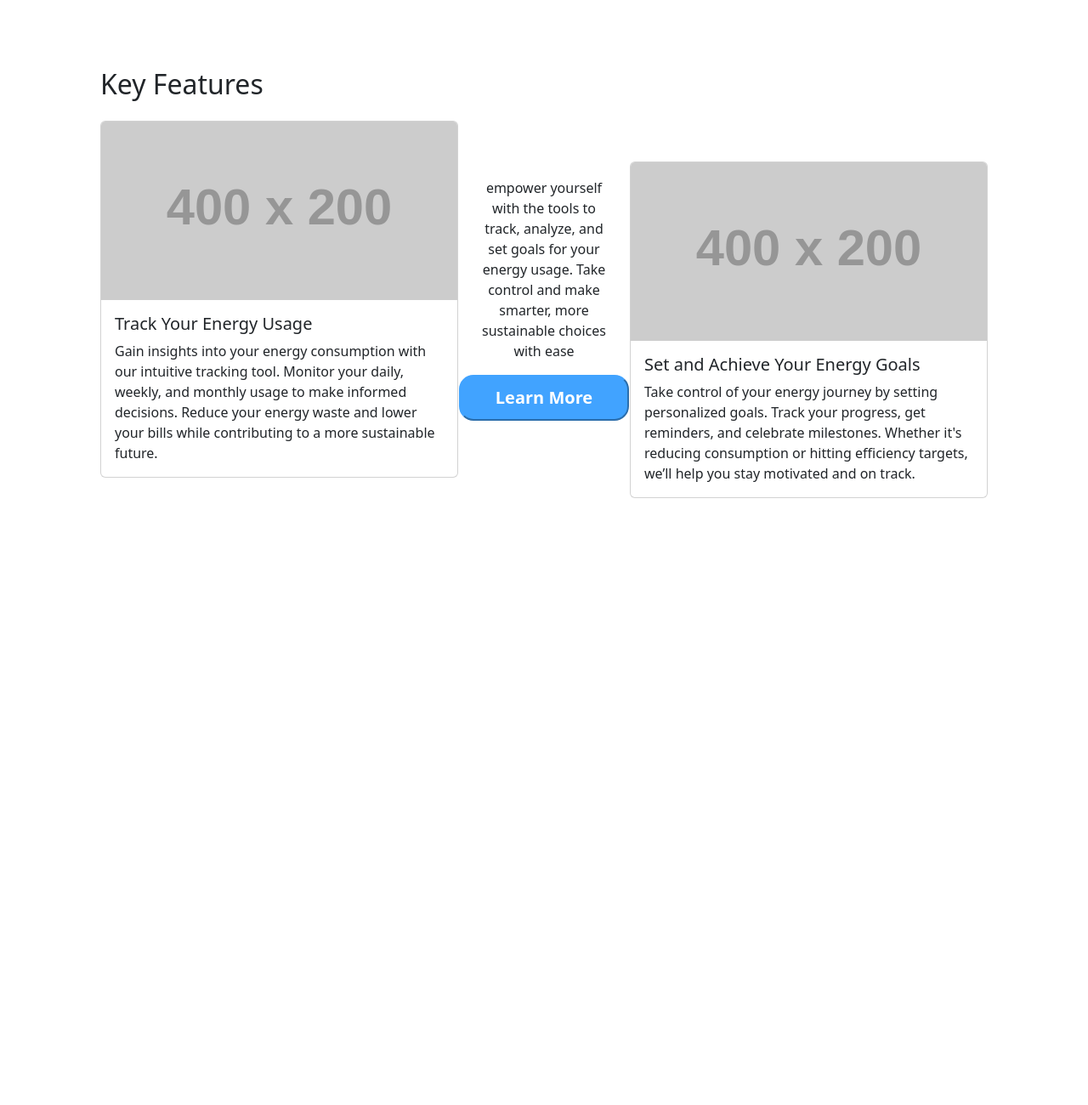
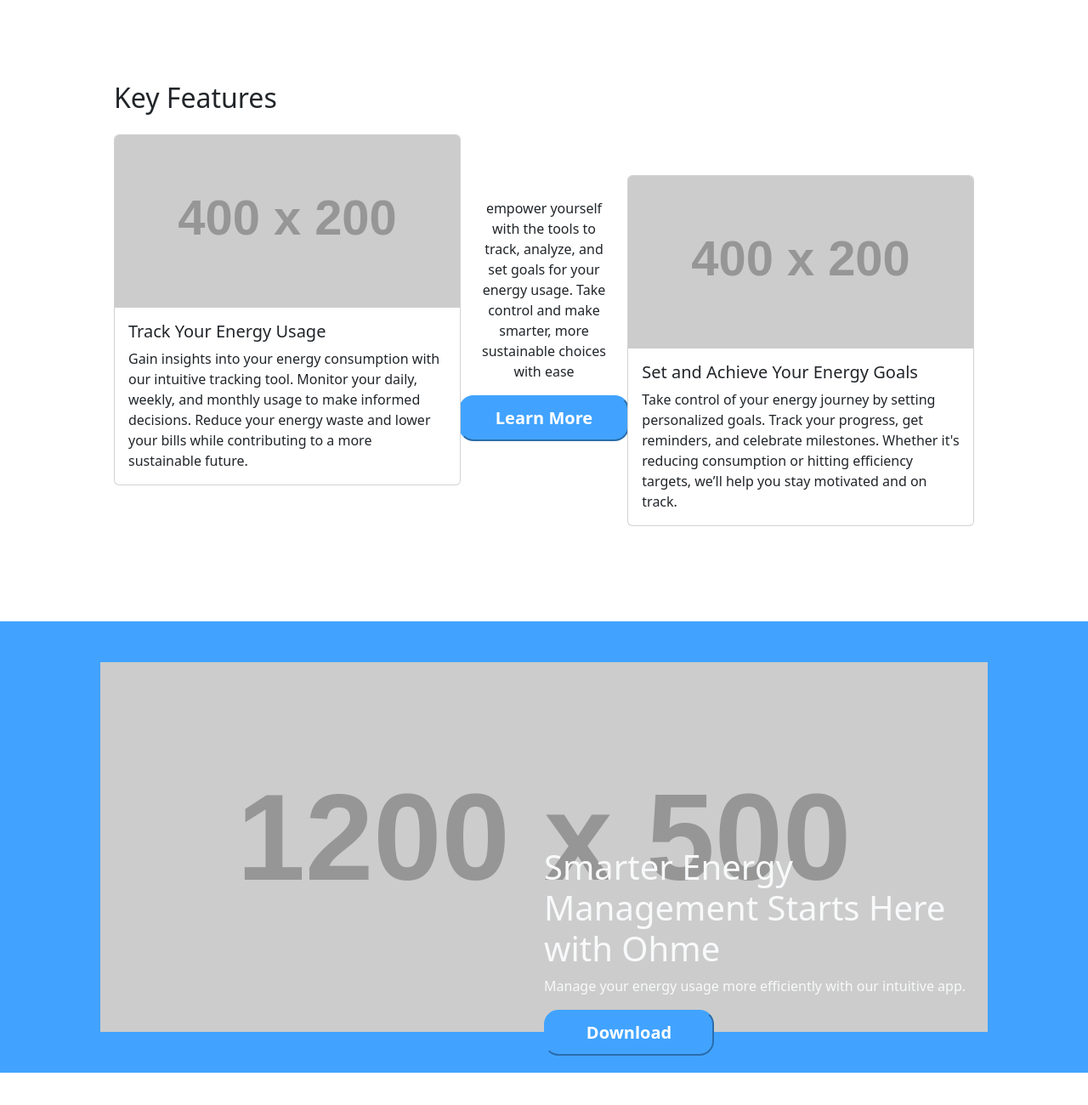
Before and after one commit to rossmason455/Frameworks_Ohme_Website, a website: page index.html in a window 1280 px wide. Shown: the part 983-2283 px from the top of the page at 85% size. Before the commit the page ends 1665 px from the top, so only its background shows below. Drawn offline with nearby package versions, Linux system fonts and the light colour scheme; placeholder pictures from the web are drawn by us.

Commit message:
added banner section

```diff
--- a/index.html
+++ b/index.html
@@ -43,7 +43,7 @@
 
           </div>
 
-          <button class="nav-btn mr-2 fs-5 fw-bold d-none d-lg-block" type="submit">Get the App</button>
+          <button class="button mr-2 fs-5 fw-bold d-none d-lg-block" type="submit">Get the App</button>
 
 
         </div>
@@ -65,7 +65,7 @@
         </div>
       </section>
 
-      <section class="container my-5 p-5 mt-5">
+      <section class="container my-5 p-6 mt-5">
         <h2 class="mb-4">Key Features</h2>
         <div class="row">
 
@@ -83,21 +83,40 @@
 
           <div class="col-lg-2 col-md-12 d-flex flex-column justify-content-center align-items-center mb-4">
             <p class="text-center">empower yourself with the tools to track, analyze, and set goals for your energy usage. Take control and make smarter, more sustainable choices with ease</p>
-            <button class="nav-btn mr-2 fs-5 fw-bold d-none d-lg-block" type="submit">Learn More</button>
+            <button class="button mr-2 fs-5 fw-bold d-lg-block" type="submit">Learn More</button>
           </div>
 
 
-          <div class="col-lg-5 col-md-6 mt-5 rounded-top-5">
+          <div class="col-lg-5 col-md-6 mt-5">
             <div class="card">
               <img src="https://via.placeholder.com/400x200" class="card-img-top" alt="Card image">
               <div class="card-body">
                 <h5 class="card-title">Set and Achieve Your Energy Goals</h5>
                 <p class="card-text">Take control of your energy journey by setting personalized goals. Track your progress, get reminders, and celebrate milestones. Whether it's reducing consumption or hitting efficiency targets, we’ll help you stay motivated and on track.</p>
+
               </div>
             </div>
           </div>
         </div>
+        </section>
 
+<div class="banner-section-background container-fluid">
+        <section class="banner-section container my-5 p-5">
+            <div class="row">
+              <div class="col-12 position-relative">
+
+                <img src="https://via.placeholder.com/1200x500" class="img-fluid w-100" alt="Descriptive Image" id="banner-image">
+
+
+                <div class="position-absolute top-50 start-50 translate-right  text-light ">
+                  <h1>Smarter Energy Management Starts Here with Ohme</h1>
+                  <p>Manage your energy usage more efficiently with our intuitive app.</p>
+                   <button class="button mr-2 fs-5 fw-bold d-none d-lg-block" type="submit">Download</button>
+                </div>
+              </div>
+            </div>
+          </section>
+  </div>
 
 
       <script src="https://cdn.jsdelivr.net/npm/bootstrap@5.3.0-alpha1/dist/js/bootstrap.bundle.min.js"></script>
--- a/sass/main.scss
+++ b/sass/main.scss
@@ -2,7 +2,9 @@ body{
     font-family: system-ui, -apple-system, BlinkMacSystemFont, 'Segoe UI', Roboto, Oxygen, Ubuntu, Cantarell, 'Open Sans', 'Helvetica Neue', sans-serif;
 }
 
-
+.p-6{
+    padding: 4rem !important;
+  }
 
 
 .gap-6 {
@@ -38,7 +40,7 @@ body{
 
     }
 
-    .nav-btn{
+    .button{
         padding: 10px 30px 10px 30px;
         background-color: #41A3FF;
         border-color: #41A3FF;
@@ -59,6 +61,11 @@ body{
 
 
 
+    .banner-section-background{
+      background-color: #41A3FF;
+     }
+
+
 
 
 
@@ -74,15 +81,22 @@ body{
         }
 
         #hero-image {
-            content: url('https://via.placeholder.com/1000x1600'); /* Mobile image */
+            content: url('https://via.placeholder.com/1000x1600');
           }
 
         .hero-section{
 
 
             height: 80vh;
+            margin-bottom: 500px;
           }
 
+
+
+
+          .banner-section{
+           display: none;
+          }
 
 
     }
```
Also changed, not shown: sass/main.css, 1 other file.
